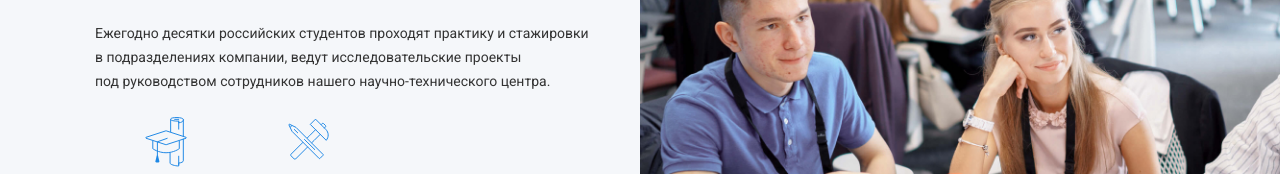
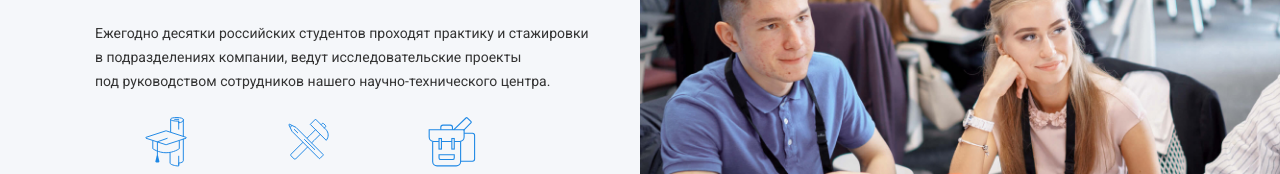
Before and after one commit to adnetin/career-page, a plain HTML site: page index.html in a window 1280 px wide. Shown: the part 1353-1527 px from the top of the page. Drawn offline with nearby package versions, Linux system fonts and the light colour scheme.

Commit message:
Internship-3-icon added

```diff
--- a/css/style.css
+++ b/css/style.css
@@ -511,7 +511,7 @@ a.show>.youtube-icon {
 .internship-2-icon {
     background-image: url(../images/icons/internship-2.svg);
 }
-icons/
+
 .internship-3-icon {
     background-image: url(../images/icons/internship-3.svg);
 }
```
